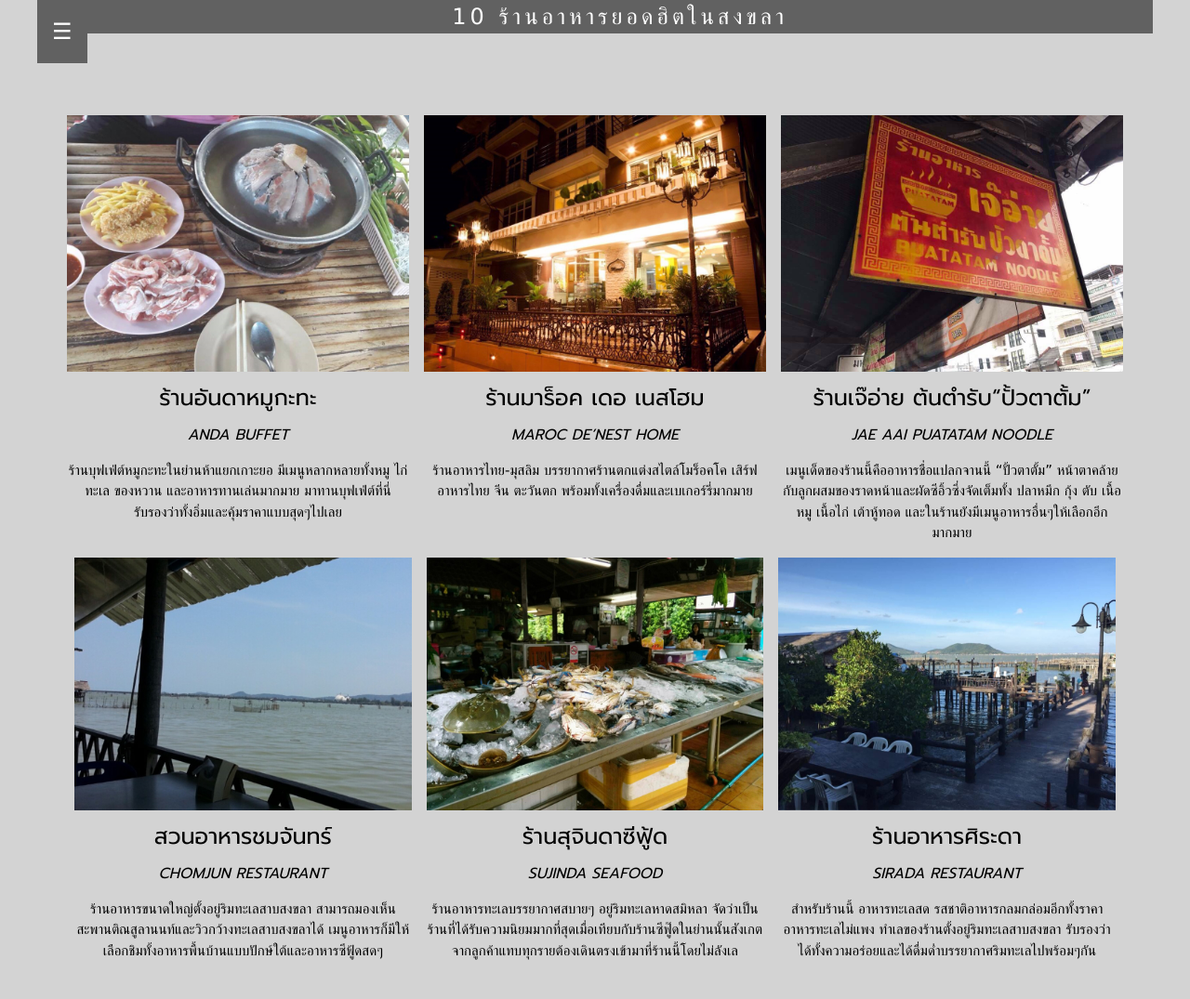
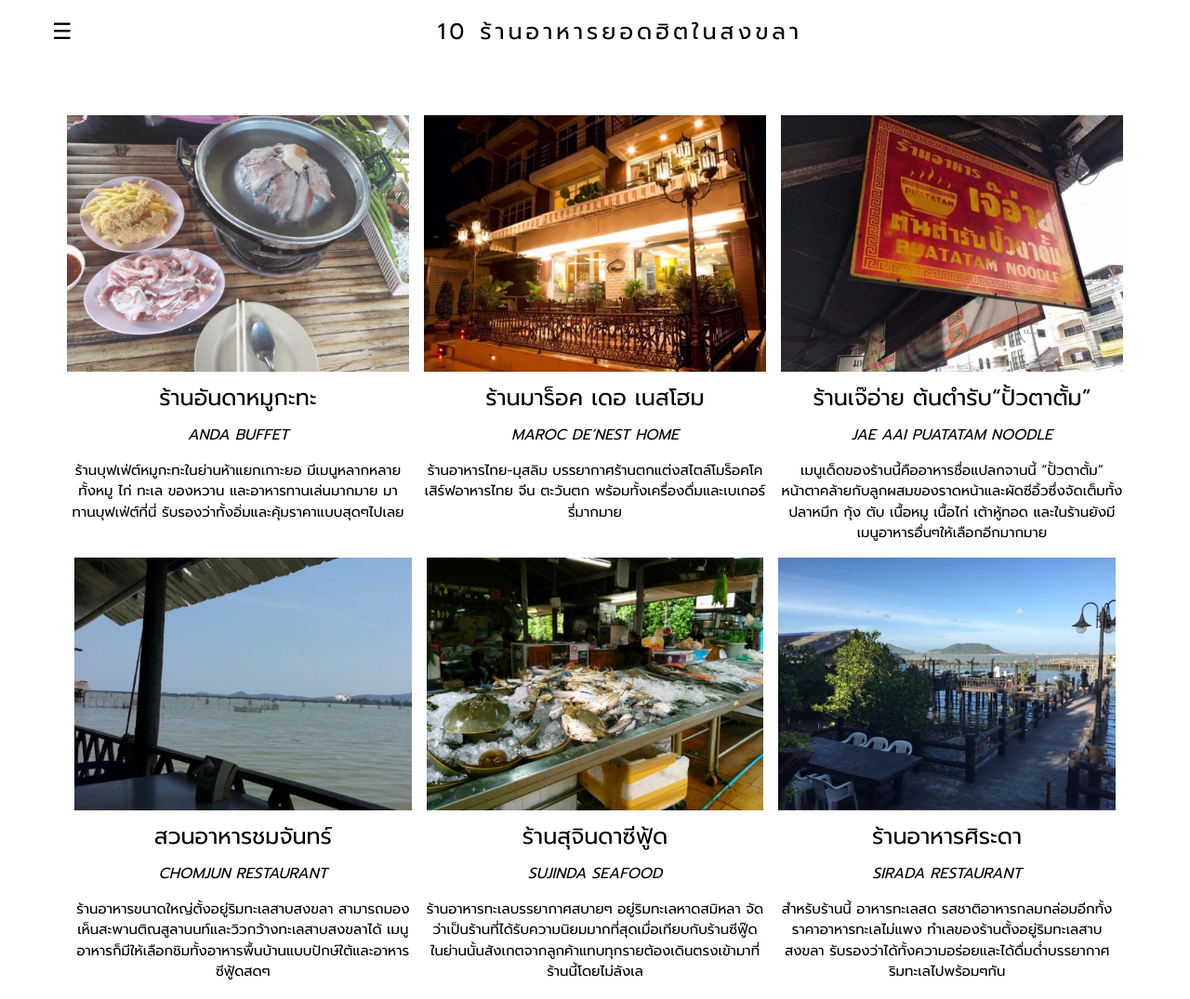
Before and after one commit to thirarat1996/page12, a plain HTML site: page index.html in a window 1280 px wide. Shown: the top 1075 px of the page at 93% size. Drawn offline with nearby package versions, Linux system fonts and the light colour scheme; a web font is replaced by a local one.

Commit message:
Update index.html

```diff
--- a/index.html
+++ b/index.html
@@ -7,8 +7,7 @@
 <link rel="stylesheet" href="https://fonts.googleapis.com/css?family=Karma">
 <link rel="stylesheet" href="https://fonts.googleapis.com/css?family=Athiti|Chonburi|Itim|Kanit|Maitree|Mitr|Pattaya|Pridi|Prompt|Sriracha|Trirong" rel="stylesheet">
 <style>
-body{ background-color: lightgray ;}
-h1,h2,h3,h4,h5,h6 {font-family: 'Prompt', sans-serif}
+body,h1,h2,h3,h4,h5,h6 {font-family: 'Prompt', sans-serif}
 .w3-bar-block .w3-bar-item {padding:30px}
 </style>
 <body>
@@ -23,9 +22,9 @@ h1,h2,h3,h4,h5,h6 {font-family: 'Prompt', sans-serif}
 
 <!-- Top menu -->
 <div class="w3-top">
-  <div class="w3-dark-gray w3-xlarge" style="max-width:1200px;margin:auto">
+  <div class="w3-white w3-xlarge" style="max-width:1200px;margin:auto">
     <div class="w3-button w3-padding-16 w3-left" onclick="w3_open()">☰</div>
-    <div class="w3-wide w3-center w3-padding-20">10 ร้านอาหารยอดฮิตในสงขลา</div>
+    <div class="w3-wide w3-center w3-padding-16">10 ร้านอาหารยอดฮิตในสงขลา</div>
   </div>
 </div>
 
```
